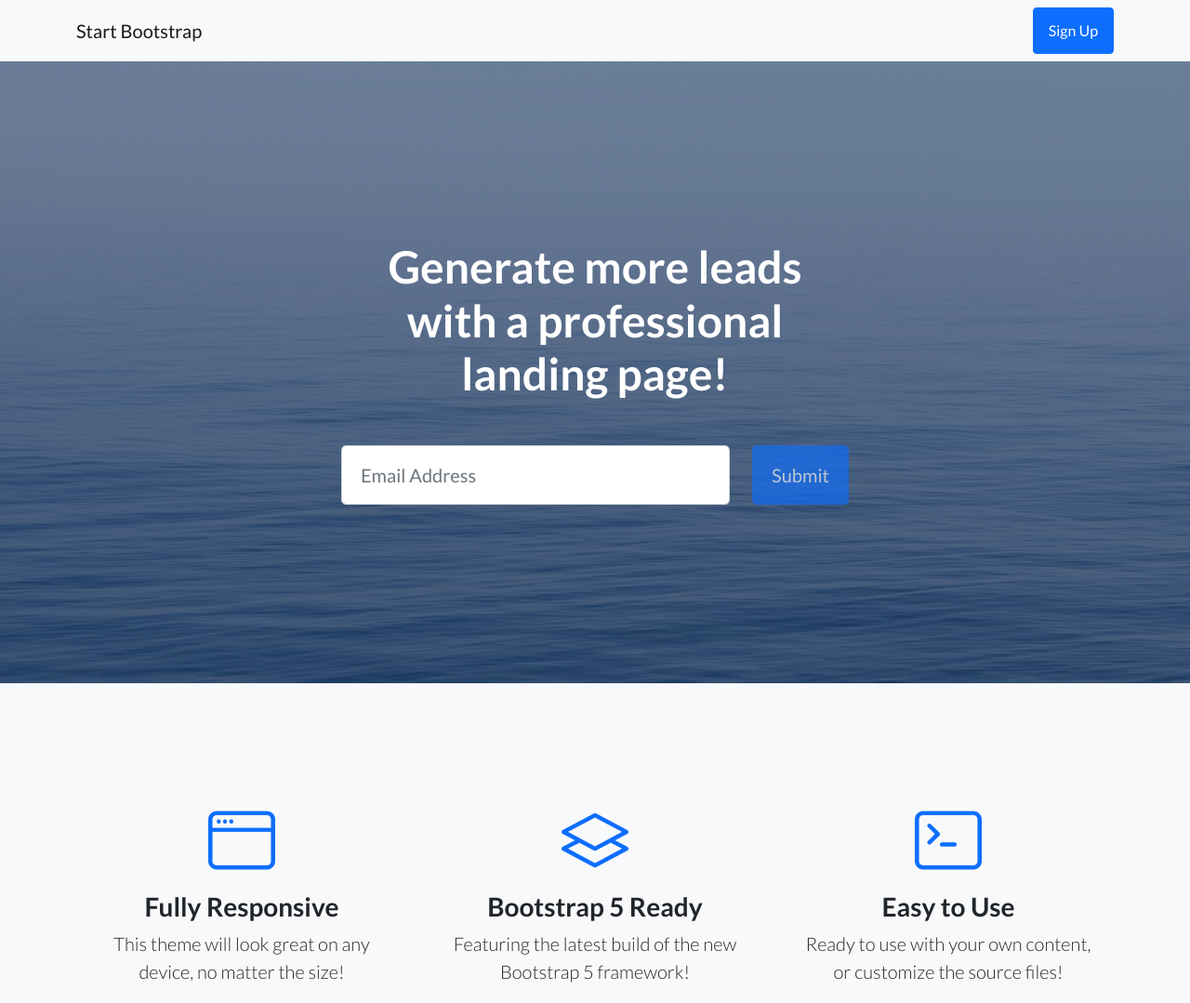
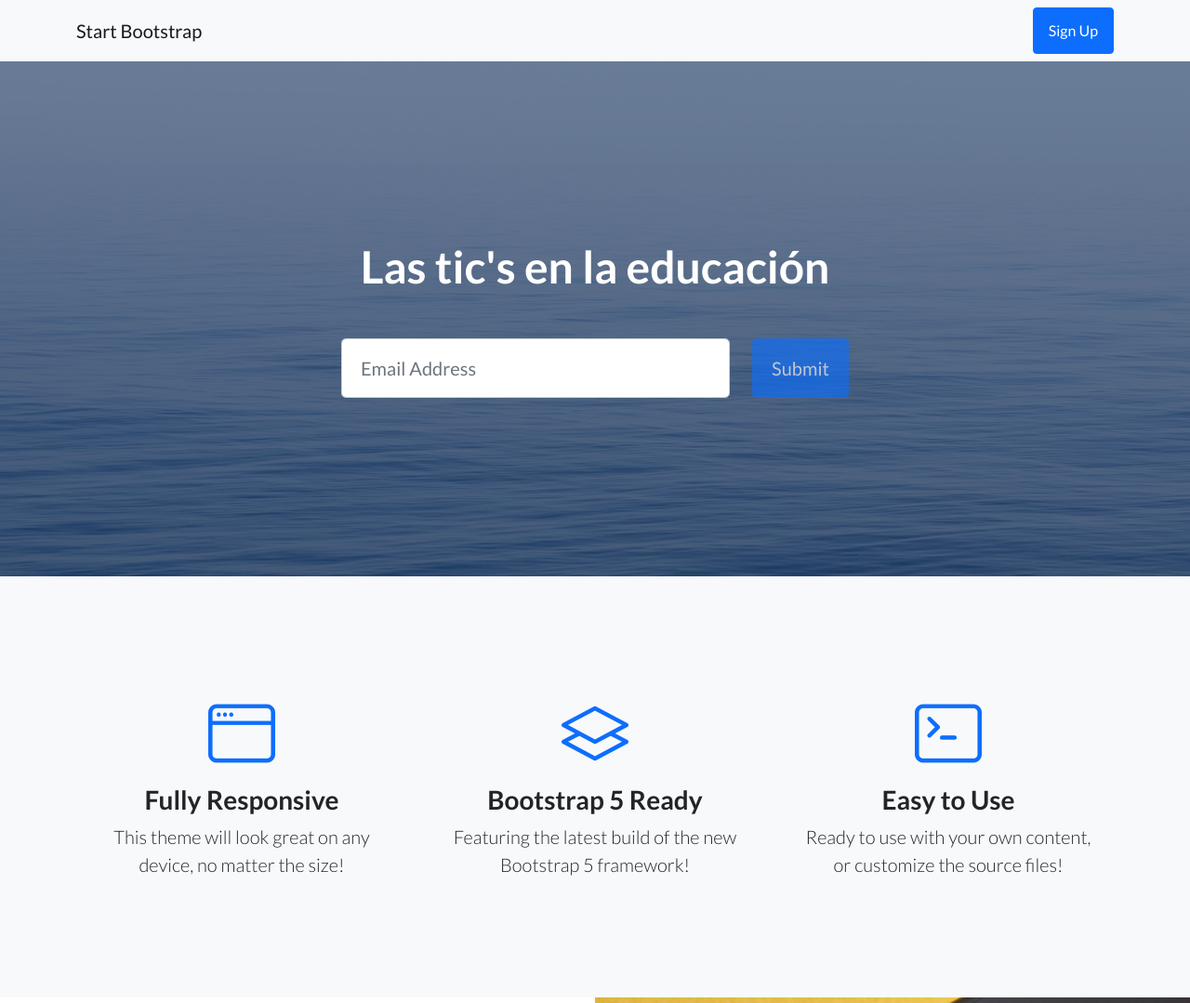
Before and after one commit to manuelrojas2/educacion, a plain HTML site: page index.html in a window 1280 px wide. Shown: the top 1079 px of the page at 93% size. Drawn offline with nearby package versions, Linux system fonts and the light colour scheme.

Commit message:
Update index.html

```diff
--- a/index.html
+++ b/index.html
@@ -5,7 +5,7 @@
         <meta name="viewport" content="width=device-width, initial-scale=1, shrink-to-fit=no" />
         <meta name="description" content="" />
         <meta name="author" content="" />
-        <title>Landing Page - Start Bootstrap Theme</title>
+        <title>Educación - Tic's</title>
         <!-- Favicon-->
         <link rel="icon" type="image/x-icon" href="assets/favicon.ico" />
         <!-- Bootstrap icons-->
@@ -30,7 +30,7 @@
                     <div class="col-xl-6">
                         <div class="text-center text-white">
                             <!-- Page heading-->
-                            <h1 class="mb-5">Generate more leads with a professional landing page!</h1>
+                            <h1 class="mb-5">Las tic's en la educación</h1>
                             <!-- Signup form-->
                             <!-- * * * * * * * * * * * * * * *-->
                             <!-- * * SB Forms Contact Form * *-->
```
